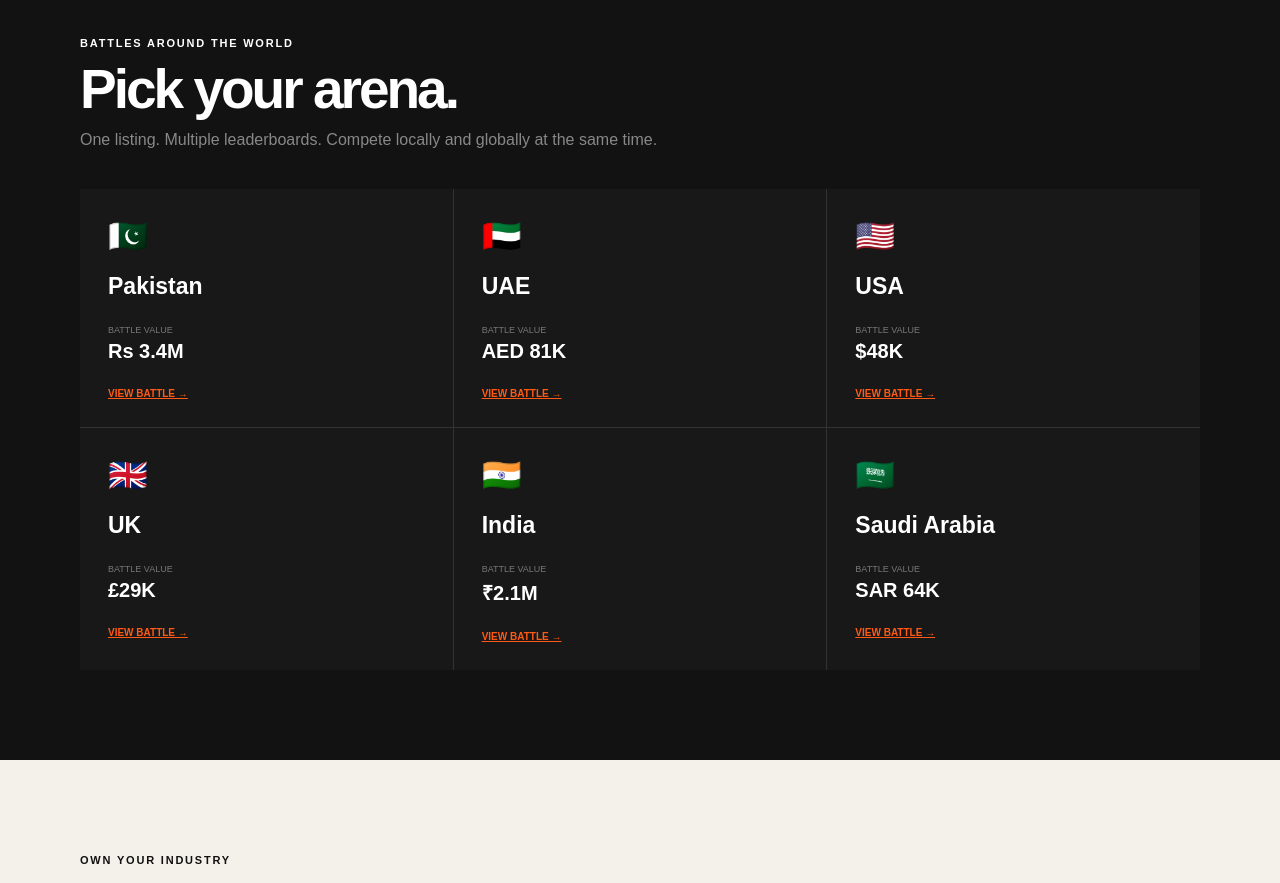
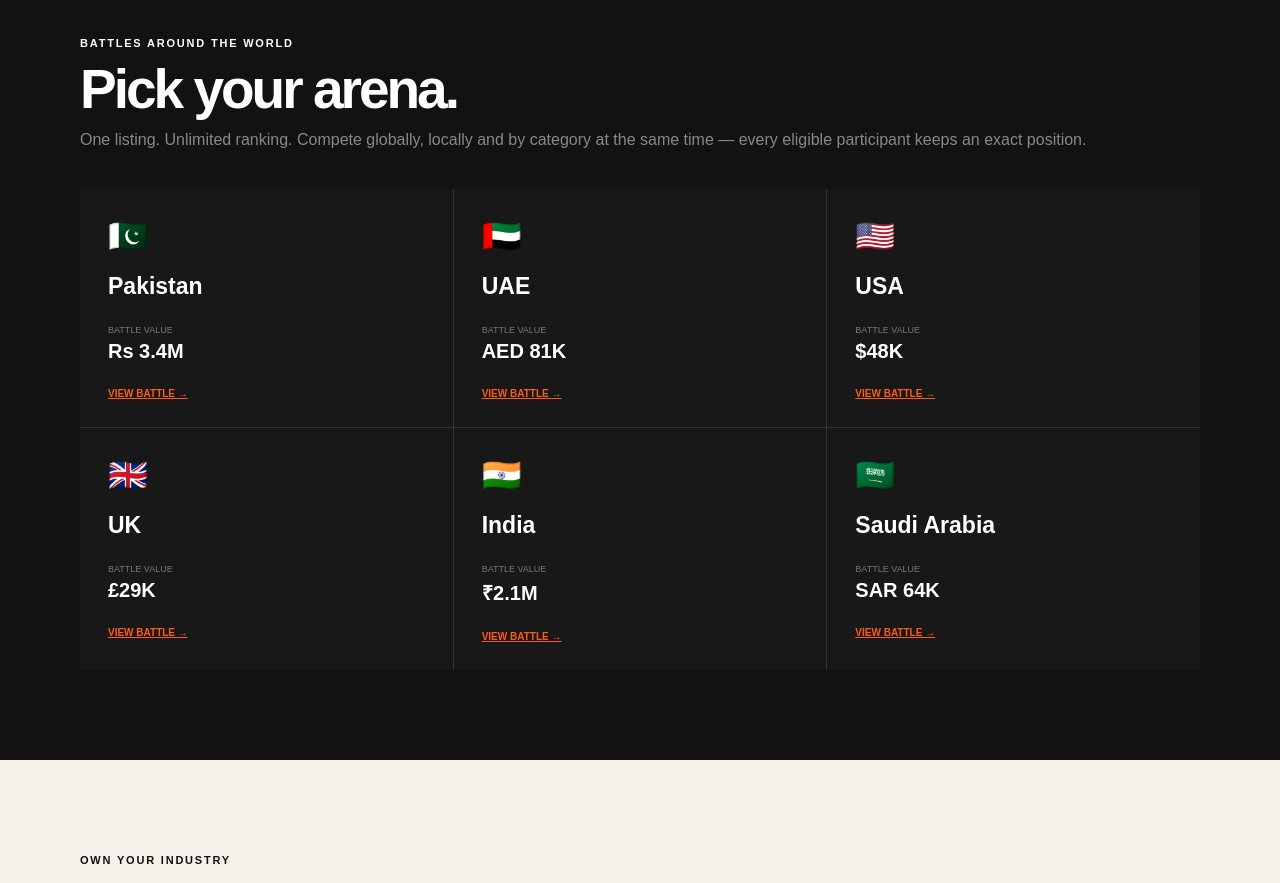
Before and after one commit to abubakarbakehouse1250/Upbido, a Next.js app: page / in a window 1280 px wide. Shown: the part 1780-2663 px from the top of the page. Built offline with nearby package versions, Linux system fonts and the light colour scheme.

Commit message:
Reflect unlimited participation on homepage

```diff
--- a/app/page.js
+++ b/app/page.js
@@ -13,7 +13,7 @@ export default function Home(){return <main>
 <section id="battle" className="wrap"><div className="sectionHead"><div><small>PRODUCT DEMO · GLOBAL BATTLE</small><h2>The world's most<br/>expensive leaderboard.</h2></div><div className="timer">ENDS IN <b>11 : 08 : 21 : 43</b><span>DAYS&nbsp;&nbsp; HRS&nbsp;&nbsp; MIN&nbsp;&nbsp; SEC</span></div></div>
 <div className="champ"><div className="crown">♛</div><div className="avatar">N</div><div className="champInfo"><span>DEMO #1 · SPONSORED POSITION</span><h3>NOVA LABS</h3><p>Building the future, one model at a time.</p><div className="chips"><i>🇺🇸 USA</i><i>Technology</i><i>✓ Verified</i></div></div><div className="bid"><span>DEMO BID</span><strong>$12,480</strong><a className="primary btnlink" href="/join">OUTBID → $12,581</a></div></div>
 <div className="board">{leaders.slice(1).map(x=><div className="row" key={x.rank}><strong className="rank">#{x.rank}</strong><div className="smAvatar">{x.icon}</div><div className="who"><b>{x.name}</b><span>{x.tag}</span></div><div className="movement">{x.move}</div><div className="amount"><span>CURRENT BID</span><b>{x.bid}</b></div><a className="take btnlink" href="/join">TAKE #{x.rank} ↗</a></div>)}</div><a className="view btnlink" href="/join">JOIN / VIEW BATTLE →</a></section>
-<section id="countries" className="dark"><div className="wrap"><small>BATTLES AROUND THE WORLD</small><h2>Pick your arena.</h2><p className="muted">One listing. Multiple leaderboards. Compete locally and globally at the same time.</p><div className="markets">{markets.map(m=><div className="market" key={m[1]}><b className="flag">{m[0]}</b><h3>{m[1]}</h3><span>Battle value</span><strong>{m[2]}</strong><a href="/join">VIEW BATTLE →</a></div>)}</div></div></section>
+<section id="countries" className="dark"><div className="wrap"><small>BATTLES AROUND THE WORLD</small><h2>Pick your arena.</h2><p className="muted">One listing. Unlimited ranking. Compete globally, locally and by category at the same time — every eligible participant keeps an exact position.</p><div className="markets">{markets.map(m=><div className="market" key={m[1]}><b className="flag">{m[0]}</b><h3>{m[1]}</h3><span>Battle value</span><strong>{m[2]}</strong><a href="/join">VIEW BATTLE →</a></div>)}</div></div></section>
 <section id="categories" className="wrap categories"><small>OWN YOUR INDUSTRY</small><h2>Category battles.</h2><div className="catgrid">{cats.map((c,i)=><div className="cat" key={c}><span>0{i+1}</span><b>{c}</b><i>↗</i></div>)}</div></section>
 <section id="hall" className="hall"><div className="demoBadge">SAMPLE RECORDS</div><div><small>HALL OF FAME</small><h2>Rank fades.<br/>Legacy doesn't.</h2><p>Champions are recorded forever. Win a battle and earn your place in UPBIDO history.</p></div><div className="records"><div><span>BIGGEST BID EVER</span><b>$42,900</b><small>ARC ONE · AUG 2026</small></div><div><span>LONGEST #1 STREAK</span><b>19 DAYS</b><small>NOVA LABS · GLOBAL</small></div><div><span>MOST CHAMPIONSHIPS</span><b>7×</b><small>KICKS PK · PAKISTAN</small></div></div></section>
 <section className="cta"><small>YOUR COMPETITION IS ALREADY HERE.</small><h2>How high will<br/>you go?</h2><a className="primary big btnlink" href="/join">JOIN THE BATTLE ↗</a><p>Paid ranking. Real visibility. Transparent competition.</p></section>
```
